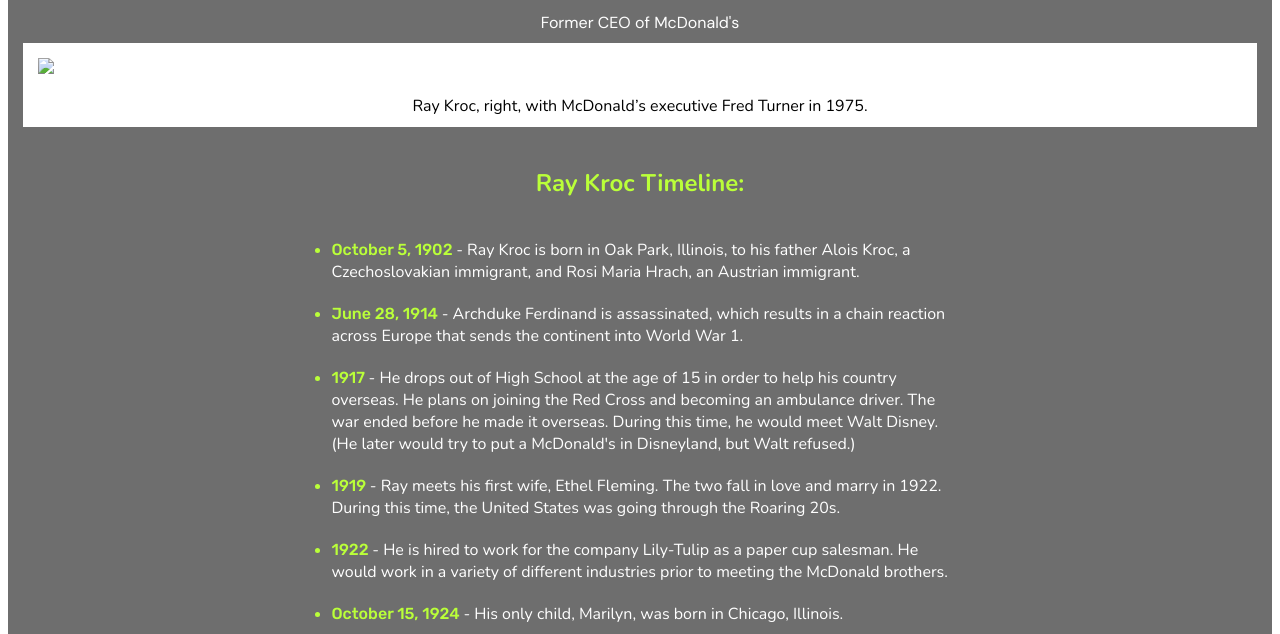
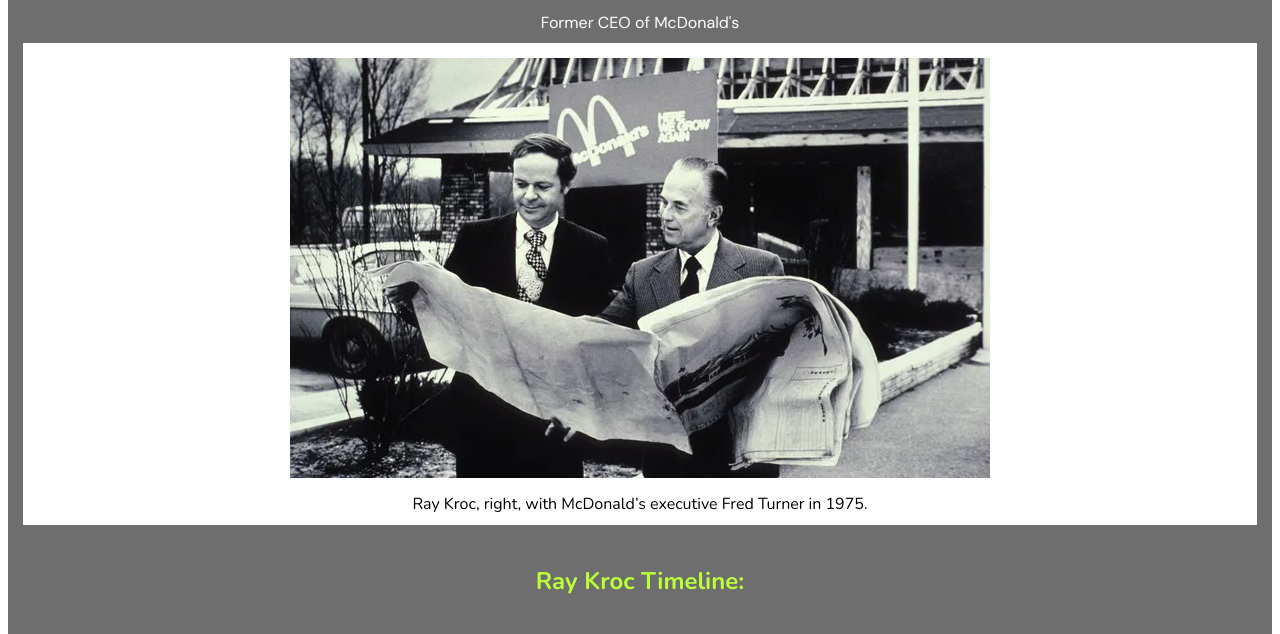
Before and after one commit to Zakaria-EL-Guerdy/Tribute-Page, a plain HTML site: page index.html in a window 1280 px wide. Shown: the part 142-776 px from the top of the page. Drawn offline with nearby package versions, Linux system fonts and the light colour scheme; the site is published under a folder, as on GitHub Pages, so addresses that start at the root find nothing; a web font is replaced by a local one.

Commit message:
Update index.html

```diff
--- a/index.html
+++ b/index.html
@@ -14,7 +14,7 @@
       <h1 id="title">Raymond Albert Kroc</h1>
       <p id="title-description">Former CEO of McDonald's</p>
       <div id="img-div">
-        <img src="/2096.webp" alt="Raymond Kroc photo" id="image">
+        <img src="./2096.webp" alt="Raymond Kroc photo" id="image">
         <div id="img-caption">Ray Kroc, right, with McDonald’s executive Fred Turner in 1975.</div>
       </div>
       <h2 id="tribute-info">Ray Kroc Timeline:</h2>
```
